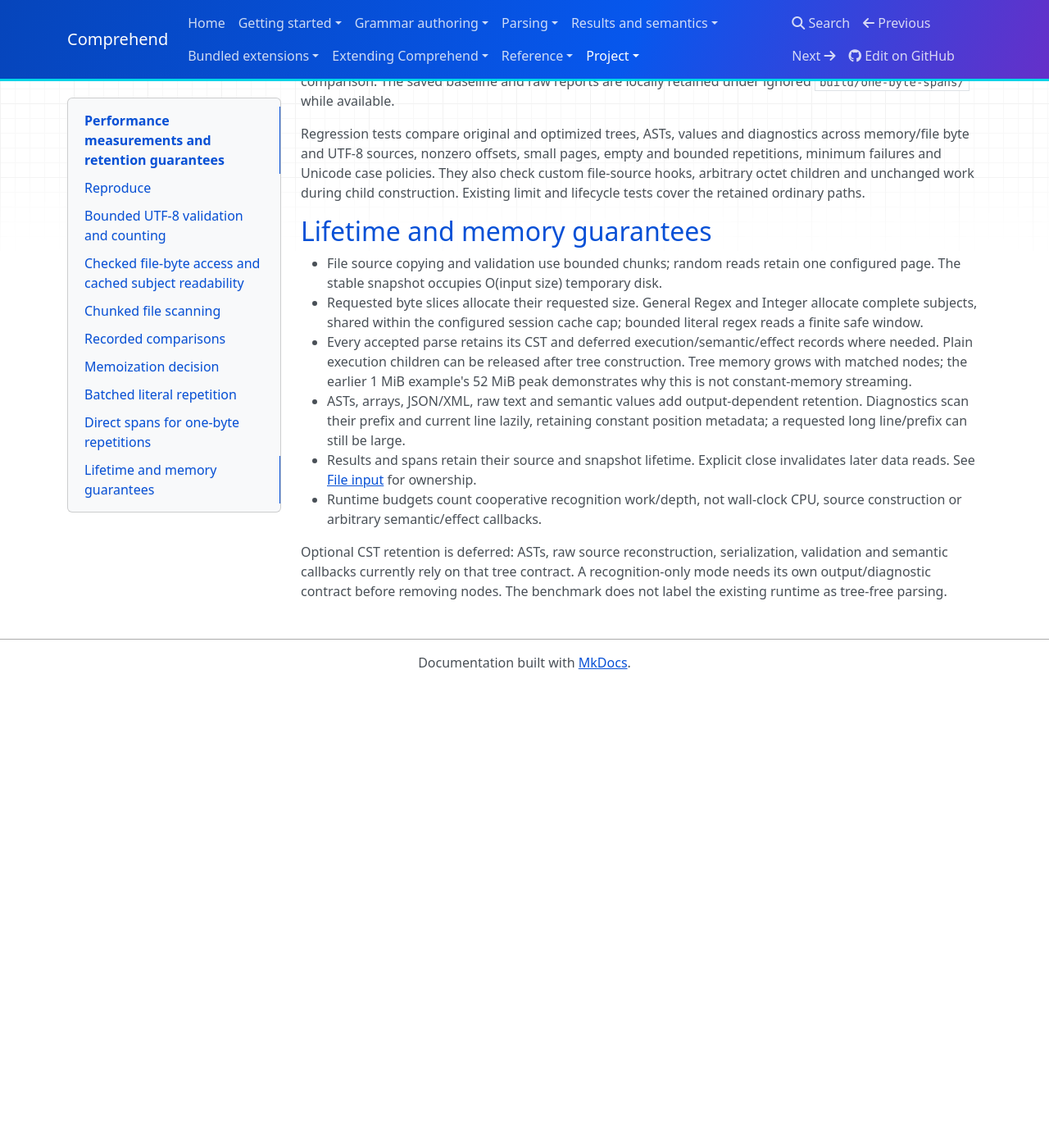
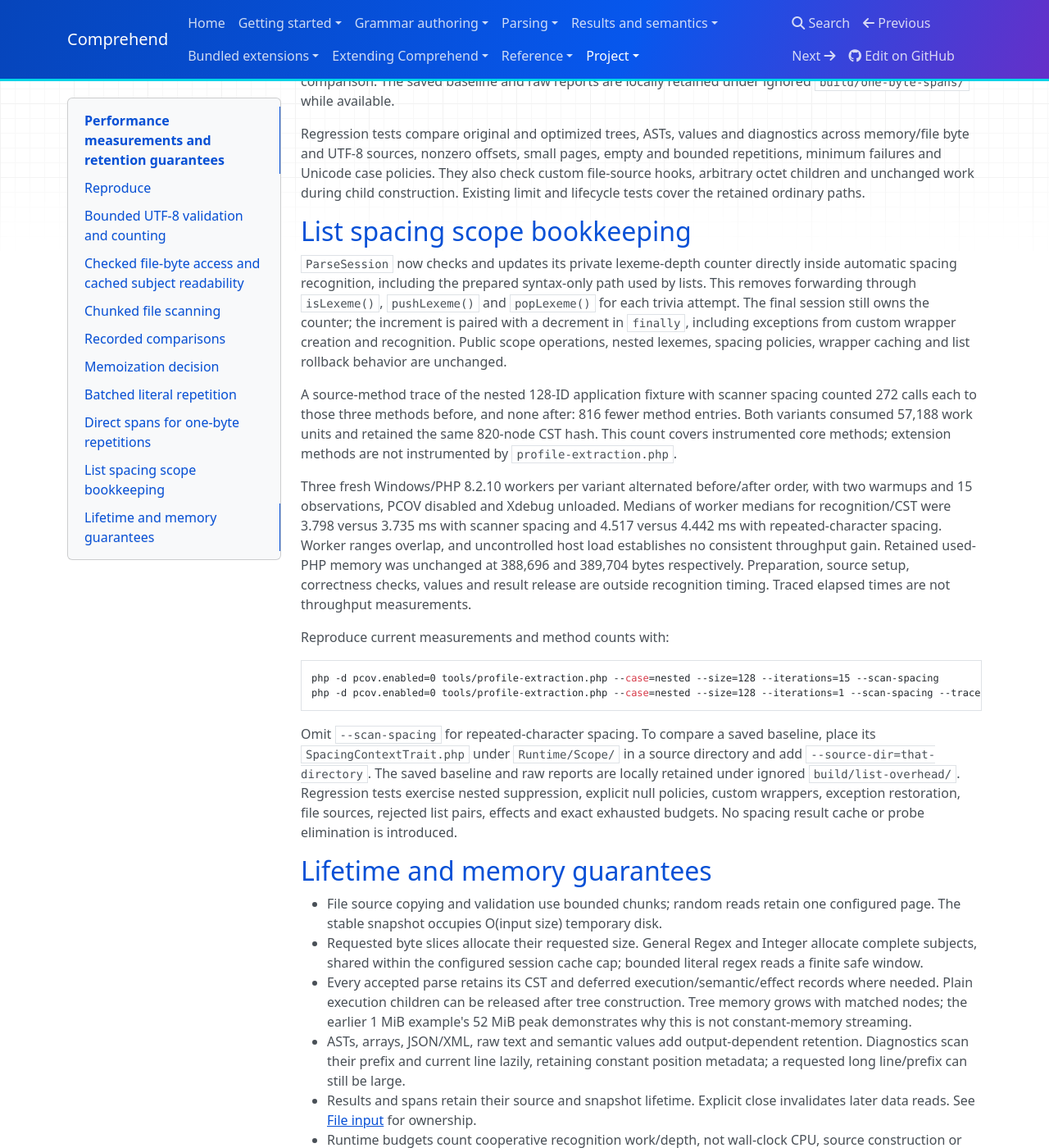
Before and after one commit to vanderlee/Comprehend, an MkDocs documentation site: the page built from docs/performance.md, in a window 1280 px wide and 1400 px high, scrolled down 44089 px. Shown: the whole window at 82% size. Built offline with MkDocs 1.6.1, drawn with Linux system fonts in a browser that asks for light colours; nearby versions of some CDN libraries; before the commit the page ends 44925 px from its top, so only the background shows below that.

Commit message:
List and spacing overhead

````diff
--- a/docs/performance.md
+++ b/docs/performance.md
@@ -2167,6 +2167,46 @@ bounded repetitions, minimum failures and Unicode case policies. They also check
 custom file-source hooks, arbitrary octet children and unchanged work during child
 construction. Existing limit and lifecycle tests cover the retained ordinary paths.
 
+## List spacing scope bookkeeping
+
+`ParseSession` now checks and updates its private lexeme-depth counter directly
+inside automatic spacing recognition, including the prepared syntax-only path
+used by lists. This removes forwarding through `isLexeme()`, `pushLexeme()` and
+`popLexeme()` for each trivia attempt. The final session still owns the counter;
+the increment is paired with a decrement in `finally`, including exceptions from
+custom wrapper creation and recognition. Public scope operations, nested lexemes,
+spacing policies, wrapper caching and list rollback behavior are unchanged.
+
+A source-method trace of the nested 128-ID application fixture with scanner
+spacing counted 272 calls each to those three methods before, and none after:
+816 fewer method entries. Both variants consumed 57,188 work units and retained
+the same 820-node CST hash. This count covers instrumented core methods; extension
+methods are not instrumented by `profile-extraction.php`.
+
+Three fresh Windows/PHP 8.2.10 workers per variant alternated before/after order,
+with two warmups and 15 observations, PCOV disabled and Xdebug unloaded. Medians
+of worker medians for recognition/CST were 3.798 versus 3.735 ms with scanner
+spacing and 4.517 versus 4.442 ms with repeated-character spacing. Worker ranges
+overlap, and uncontrolled host load establishes no consistent throughput gain.
+Retained used-PHP memory was unchanged at 388,696 and 389,704 bytes respectively.
+Preparation, source setup, correctness checks, values and result release are
+outside recognition timing. Traced elapsed times are not throughput measurements.
+
+Reproduce current measurements and method counts with:
+
+```sh
+php -d pcov.enabled=0 tools/profile-extraction.php --case=nested --size=128 --iterations=15 --scan-spacing
+php -d pcov.enabled=0 tools/profile-extraction.php --case=nested --size=128 --iterations=1 --scan-spacing --trace
+```
+
+Omit `--scan-spacing` for repeated-character spacing. To compare a saved baseline,
+place its `SpacingContextTrait.php` under `Runtime/Scope/` in a source directory
+and add `--source-dir=that-directory`. The saved baseline and raw reports are
+locally retained under ignored `build/list-overhead/`. Regression tests exercise
+nested suppression, explicit null policies, custom wrappers, exception restoration,
+file sources, rejected list pairs, effects and exact exhausted budgets. No spacing
+result cache or probe elimination is introduced.
+
 ## Lifetime and memory guarantees
 
 - File source copying and validation use bounded chunks; random reads retain one
````
Also changed, not shown: HUMANS.md (+0 -1 lines), 2 other files.
